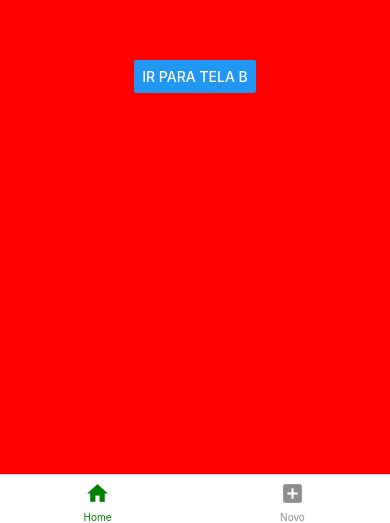
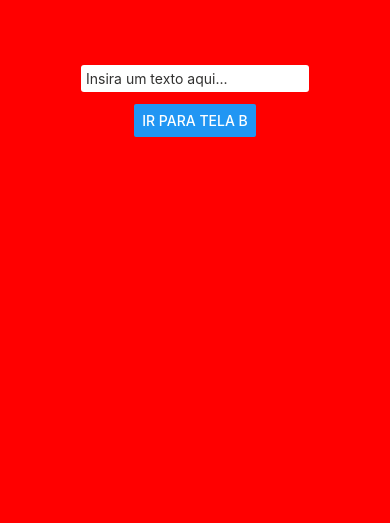
Before and after one commit to marceloantony/lista-facil, a React Native app: screen / in a window 390 px wide. Shown: the part 321-844 px from the top of the page. Built offline with nearby package versions, Linux system fonts and the light colour scheme.

Commit message:
Praticando o que foi aprendido

```diff
--- a/src/routes/index.tsx
+++ b/src/routes/index.tsx
@@ -5,7 +5,7 @@ import { TabRoutes } from "./tab.routes";
 export function Routes() {
   return (
     <NavigationContainer>
-      <TabRoutes />
+      <StackRoutes />
     </NavigationContainer>
   );
 }
--- a/src/routes/stack.routes.tsx
+++ b/src/routes/stack.routes.tsx
@@ -17,7 +17,7 @@ export function StackRoutes() {
       <Screen
         name="screenB"
         options={{
-          title: "Tela A",
+          title: "Tela B",
           headerTitleAlign: "center",
           headerStyle: {
             backgroundColor: "navy",
--- a/src/screens/ScreenA.tsx
+++ b/src/screens/ScreenA.tsx
@@ -1,12 +1,13 @@
-import React from "react";
+import React, { useState } from "react";
 import { useNavigation } from "@react-navigation/native";
-import { Button, View } from "react-native";
+import { Button, TextInput, View } from "react-native";
 
 export function ScreenA() {
   const navigation = useNavigation();
+  const [text, setText] = useState("");
 
   function openScreen() {
-    navigation.navigate("screenB", { name: "Conteudo veio da tela A" });
+    navigation.navigate("screenB", { name: text});
   }
 
   return (
@@ -18,6 +19,18 @@ export function ScreenA() {
         alignItems: "center",
       }}
     >
+      <TextInput
+        value={text}
+        onChangeText={setText}
+        style={{
+          marginBottom: 12,
+          padding: 5,
+          backgroundColor: "white",
+          color: "#323130",
+          borderRadius: 3,
+        }}
+        placeholder="Insira um texto aqui..."
+      />
       <Button title="Ir para tela B" onPress={openScreen} />
     </View>
   );
```
Also changed, not shown: src/routes/tab.routes.tsx (+12 -12 lines).
